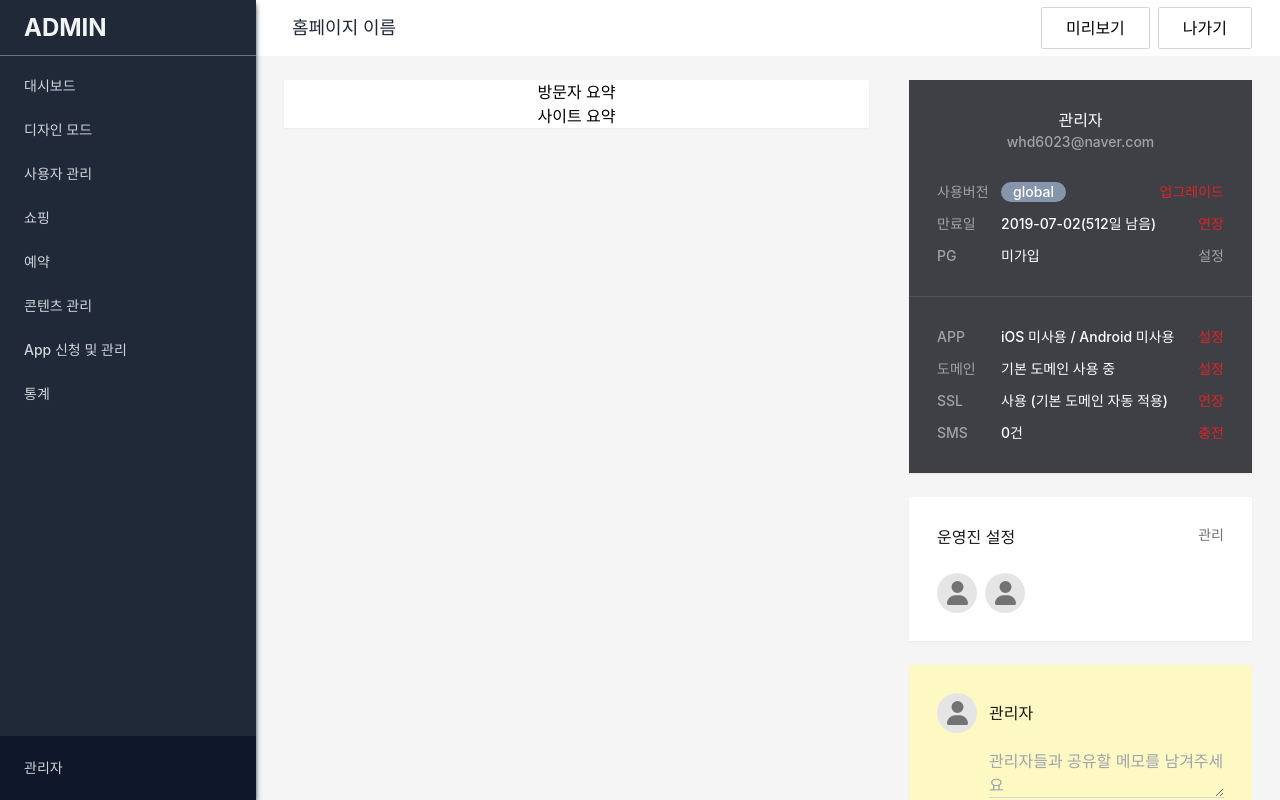
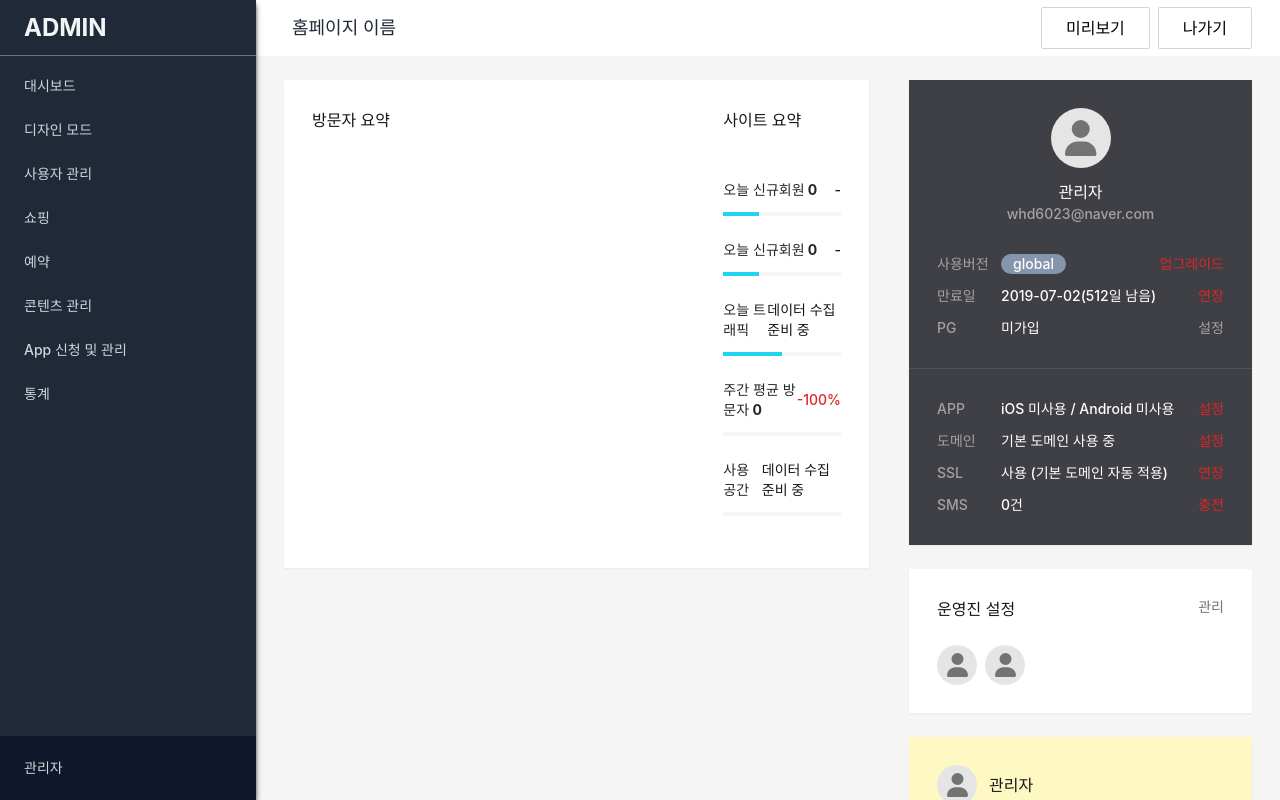
Before and after one commit to hankyeol-jung/react-admin, a React (Create React App) app: page / in a window 1280 px wide. Shown: the top 800 px of the page. Built offline with nearby package versions, Linux system fonts and the light colour scheme.

Commit message:
사이트 요약

```diff
--- a/src/App.js
+++ b/src/App.js
@@ -62,15 +62,93 @@ function App() {
         </header>
         <div className="flex justify-between w-full py-6 bg-neutral-100 px-7">
           <div className="w-[calc(100%_-_23.9375rem)]">
-            <div className="bg-white shadow-sm">
-              <div className="">방문자 요약</div>
-              <div className="">사이트 요약</div>
+            <div className="bg-white shadow-sm p-7 grid grid-cols-3 gap-[5.5rem]">
+              <div className="col-span-2 text-left">
+                <p className="mb-12 text-base font-medium text-neutral-900">
+                  방문자 요약
+                </p>
+              </div>
+              <div className="text-left">
+                <p className="mb-12 text-base font-medium text-neutral-900">
+                  사이트 요약
+                </p>
+                {/* 오늘 신규회원 */}
+                <div className="mb-6">
+                  <div className="flex items-center justify-between mb-3">
+                    <p className="text-sm font-normal text-neutral-800">
+                      오늘 신규회원
+                      <b> 0</b>
+                    </p>
+                    <p className="text-sm font-medium text-neutral-900">-</p>
+                  </div>
+                  <div class="w-full bg-neutral-100 h-1 mb-6">
+                    <div class="bg-cyan-400 h-1 w-[30%]"></div>
+                  </div>
+                </div>
+                {/* 오늘 방문자 */}
+                <div className="mb-6">
+                  <div className="flex items-center justify-between mb-3">
+                    <p className="text-sm font-normal text-neutral-800">
+                      오늘 신규회원
+                      <b> 0</b>
+                    </p>
+                    <p className="text-sm font-medium text-neutral-900">-</p>
+                  </div>
+                  <div class="w-full bg-neutral-100 h-1 mb-6">
+                    <div class="bg-cyan-400 h-1 w-[30%]"></div>
+                  </div>
+                </div>
+                {/* 오늘 트래픽 */}
+                <div className="mb-6">
+                  <div className="flex items-center justify-between mb-3">
+                    <p className="text-sm font-normal text-neutral-800">
+                      오늘 트래픽
+                    </p>
+                    <p className="text-sm font-medium text-neutral-900">
+                      데이터 수집 준비 중
+                    </p>
+                  </div>
+                  <div class="w-full bg-neutral-100 h-1 mb-6">
+                    <div class="bg-cyan-400 h-1 w-[50%]"></div>
+                  </div>
+                </div>
+                {/* 주간 평균 방문자 */}
+                <div className="mb-6">
+                  <div className="flex items-center justify-between mb-3">
+                    <p className="text-sm font-normal text-neutral-800">
+                      주간 평균 방문자
+                      <b> 0</b>
+                    </p>
+                    <p className="text-sm font-medium text-red-600">-100%</p>
+                  </div>
+                  <div class="w-full bg-neutral-100 h-1 mb-6">
+                    <div class="bg-cyan-400 h-1 w-[00%]"></div>
+                  </div>
+                </div>
+                {/* 사용 공간 */}
+                <div className="mb-6">
+                  <div className="flex items-center justify-between mb-3">
+                    <p className="text-sm font-normal text-neutral-800">
+                      사용 공간
+                    </p>
+                    <p className="text-sm font-medium text-neutral-900">
+                      데이터 수집 준비 중
+                    </p>
+                  </div>
+                  <div class="w-full bg-neutral-100 h-1 mb-6">
+                    <div class="bg-cyan-400 h-1 w-[0%]"></div>
+                  </div>
+                </div>
+              </div>
             </div>
           </div>
 
           <div className="w-[21.4375rem] ml-10">
             <div class="bg-zinc-700 pt-7 mb-6 shadow-sm">
-              <div>
+              <div className="text-center">
+                <span className="flex items-center justify-center w-[3.75rem] h-[3.75rem] mx-auto text-4xl rounded-full bg-neutral-200 text-neutral-500 mb-3">
+                  <FontAwesomeIcon icon={faUser} />
+                </span>
                 <p className="text-base font-medium text-white">관리자</p>
                 <p className="text-sm font-medium text-neutral-400">
                   whd6023@naver.com
@@ -207,7 +285,7 @@ function App() {
                 </span>
               </div>
             </div>
-            <div className="mb-6 bg-yellow-100 shadow-sm p-7">
+            <div className="bg-yellow-100 shadow-sm p-7">
               <div class="flex items-center justify-start">
                 <span className="flex items-center justify-center w-10 h-10 mr-3 text-2xl rounded-full bg-neutral-200 text-neutral-500">
                   <FontAwesomeIcon icon={faUser} />
```
